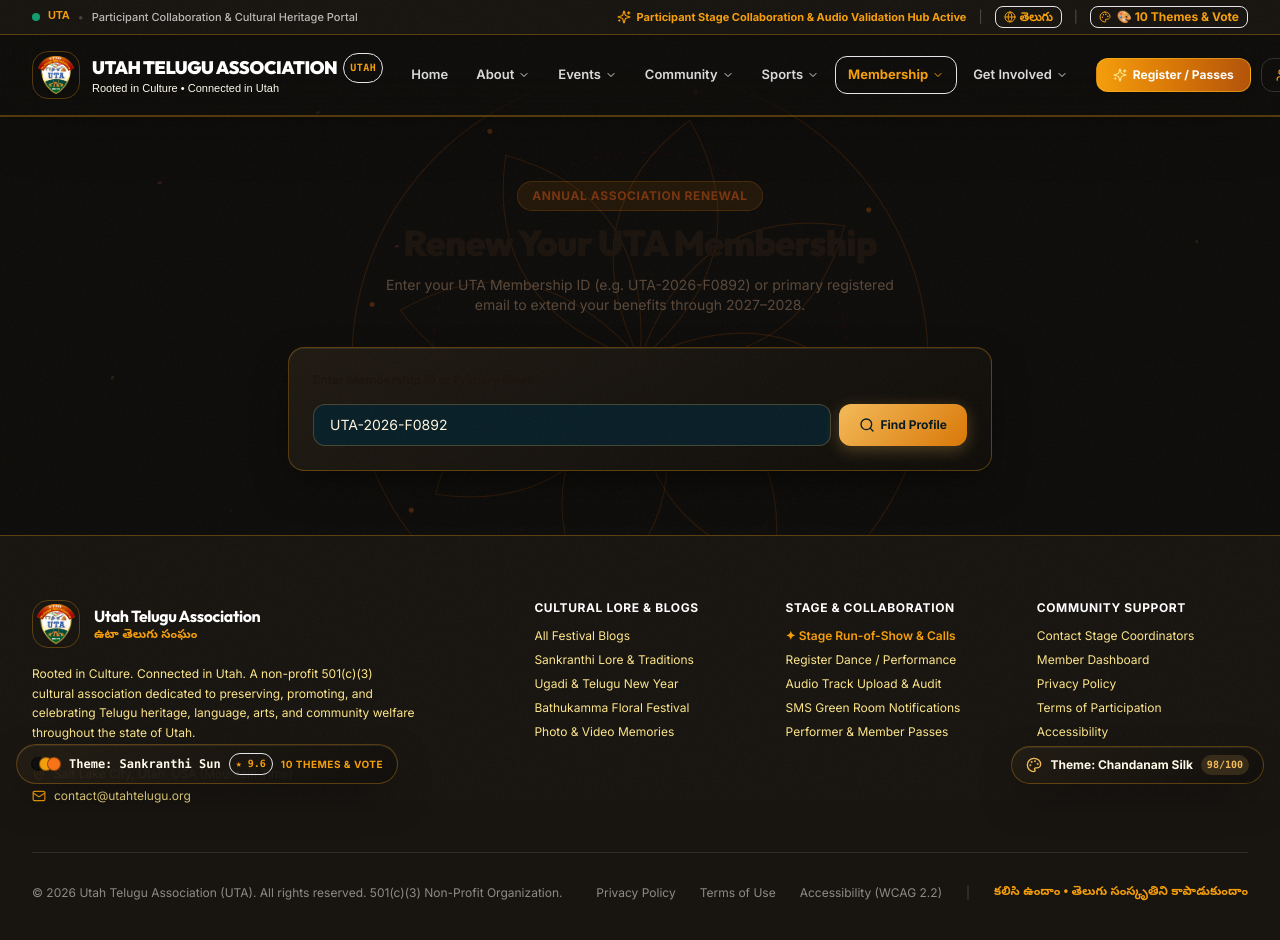
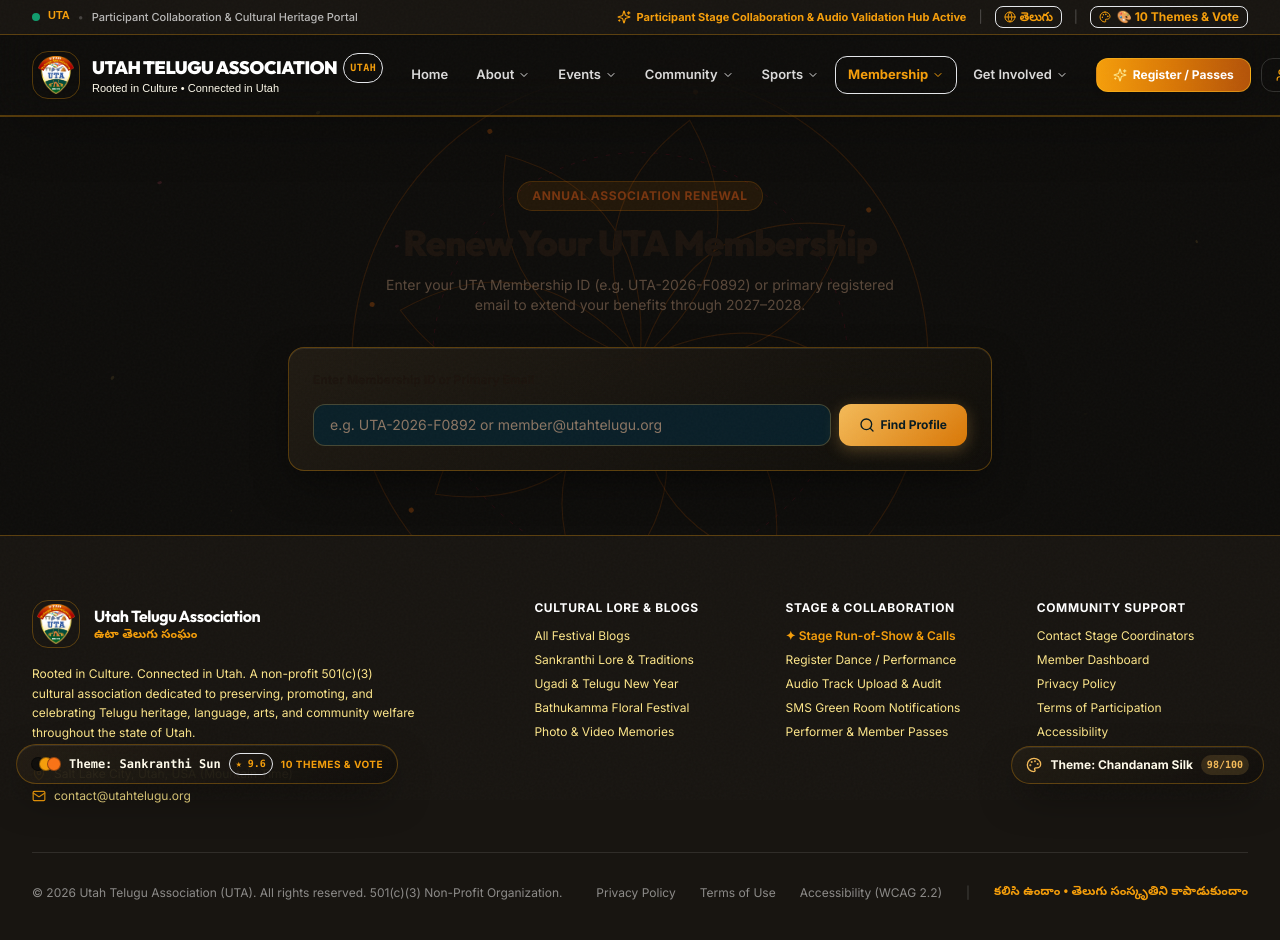
Before and after one commit to Aparasa23/utahteluguassociation, a Next.js app: page /membership/renew in a window 1280 px wide. Shown: the top 940 px of the page. Built offline with nearby package versions, Linux system fonts and the light colour scheme; a web font is replaced by a local one.

Commit message:
fix: do not show fake membership renewal success or prefilling sample member ID

```diff
--- a/src/app/membership/renew/page.tsx
+++ b/src/app/membership/renew/page.tsx
@@ -6,7 +6,7 @@
 import { formatCurrency, formatUtahDate } from '@/lib/utils';
 
 export default function RenewMembershipPage() {
-  const [identifier, setIdentifier] = useState('UTA-2026-F0892');
+  const [identifier, setIdentifier] = useState('');
   const [isSearching, setIsSearching] = useState(false);
   const [memberRecord, setMemberRecord] = useState<any>(null);
   const [searchError, setSearchError] = useState('');
@@ -40,7 +40,8 @@
   };
 
   const handleRenew = () => {
-    setRenewalSuccess(true);
+    setSearchError('Renewal is not currently available online. No payment has been taken and no membership dates have changed.');
+    setRenewalSuccess(false);
   };
 
   return (
```
